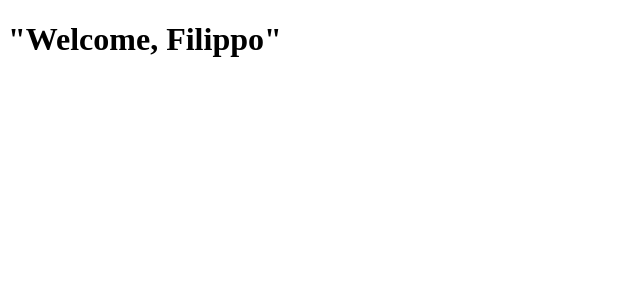
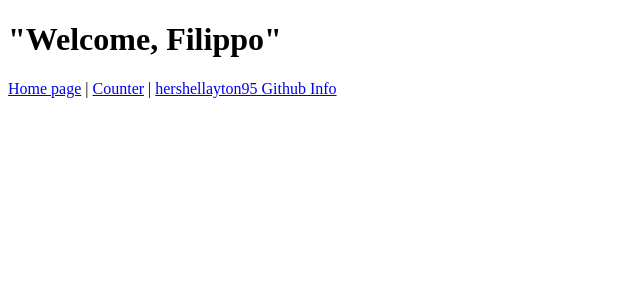
Before and after one commit to hershellayton95/esercizi-react, a React (Create React App) app: page / in a window 1280 px wide. Shown: the top 300 px of the page, without its empty margins (0-640 px from the left). Built offline with nearby package versions, Linux system fonts and the light colour scheme.

Commit message:
react_router_04

```diff
--- a/src/App.js
+++ b/src/App.js
@@ -1,4 +1,4 @@
-import { Route, Routes } from "react-router-dom";
+import { Link, Route, Routes } from "react-router-dom";
 import { Counter } from "./Counter";
 import { ShowGithubUser } from "./ShowGithubUser";
 import { Welcome } from "./Welcome";
@@ -6,10 +6,14 @@ import { Welcome } from "./Welcome";
 export function App() {
 
     return (
-        <Routes>
-            <Route path='/' element={<Welcome name="Filippo" />} />
-            <Route path='/counter' element={<Counter />} />
-            <Route path="users/:username" element={<ShowGithubUser />}/>
-        </Routes>
+        <div>
+            <Routes>
+                <Route path='/' element={<Welcome name="Filippo" />} />
+                <Route path='/counter' element={<Counter />} />
+                <Route path="users/:username" element={<ShowGithubUser />}/>
+            </Routes>
+
+                <Link to="/">Home page</Link> | <Link to="/counter">Counter</Link> | <Link to="/users/hershellayton">hershellayton95 Github Info</Link>
+        </div>
     )
 }
```
Also changed, not shown: React Router - 03.txt (deleted), React Router - 04.txt (added).
